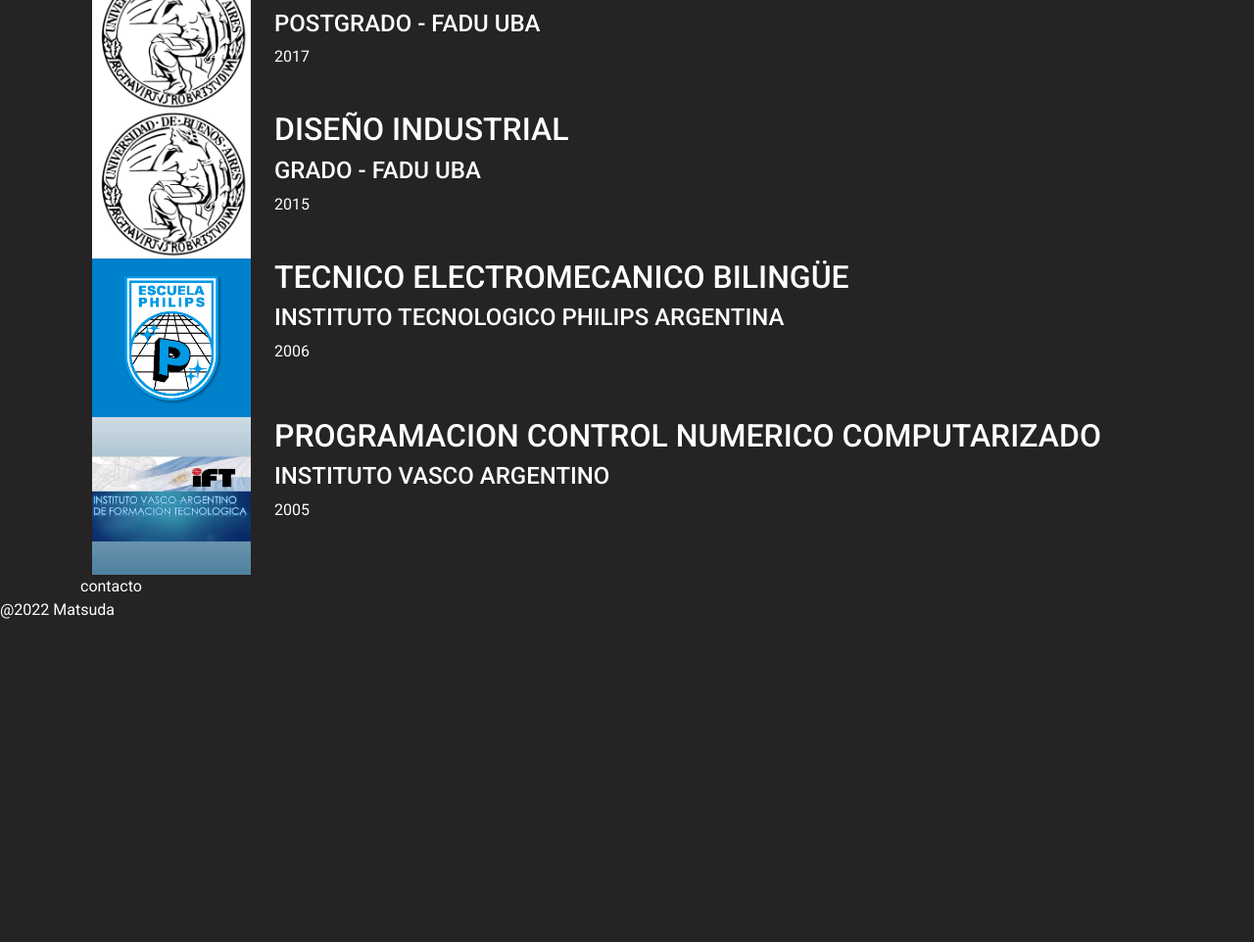
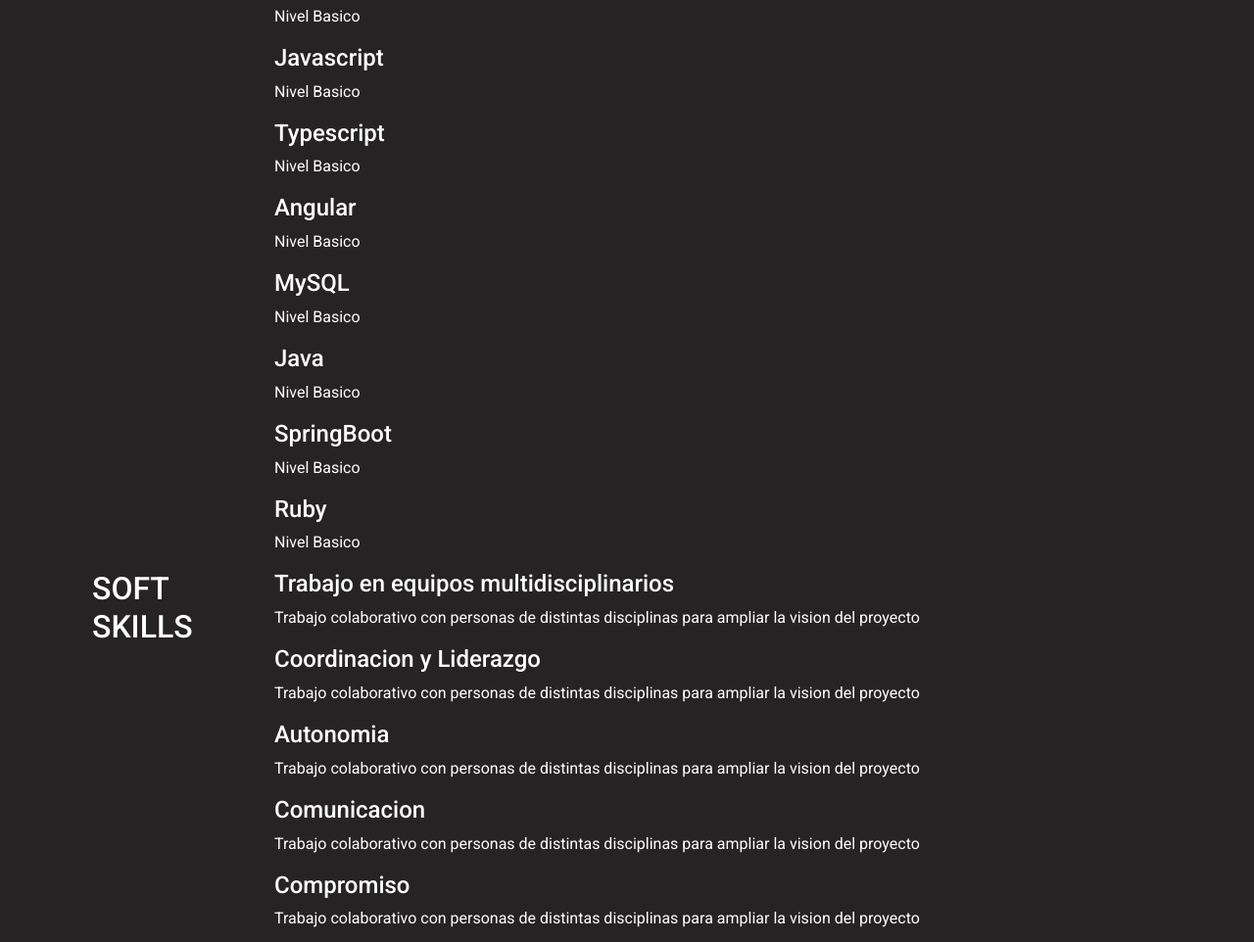
Before and after one commit to devQuebin/proyIntegrador_MatsudaKevin, a website: page index.html in a window 1280 px wide. Shown: the part 1743-2705 px from the top of the page at 98% size. Before the commit the page ends 2394 px from the top, so only its background shows below. Drawn offline with nearby package versions, Linux system fonts and the light colour scheme.

Commit message:
hard and soft skills
update de skills

```diff
--- a/index.html
+++ b/index.html
@@ -122,11 +122,60 @@
 <!--skills-->
 <div class="container">
   <section id="skills">
+    <h1>Skills</h1>
+    <div class="container">
+      <div class="row">
+          <div class="col-2">
+              <h2>HARD SKILLS</h2>
+          </div>
+          <div class="col">
+              <p class="h4">Paquete ADOBE</p>
+              <p>Nivel: Intermedio - Avanzado</p>
+              <p class="h4">HTML5</p>
+              <p>Nivel Basico</p>
+              <p class="h4">CSS + Bootstrap</p>
+              <p>Nivel Basico</p>
+              <p class="h4">Javascript</p>
+              <p>Nivel Basico</p>
+              <p class="h4">Typescript</p>
+              <p>Nivel Basico</p>
+              <p class="h4">Angular</p>
+              <p>Nivel Basico</p>
+              <p class="h4">MySQL</p>
+              <p>Nivel Basico</p>
+              <p class="h4">Java</p>
+              <p>Nivel Basico</p>
+              <p class="h4">SpringBoot</p>
+              <p>Nivel Basico</p>
+              <p class="h4">Ruby</p>
+              <p>Nivel Basico</p>
+          </div>
+      </div>
+    </div>
 
-skills
+        <div class="container">
+          <div class="row">
+              <div class="col-2">
+                  <h2>SOFT SKILLS</h2>
+              </div>
+              <div class="col">
+                  <p class="h4">Trabajo en equipos multidisciplinarios</p>
+                  <p>Trabajo colaborativo con personas de distintas disciplinas para ampliar la vision del proyecto</p>
+                  <p class="h4">Coordinacion y Liderazgo</p>
+                  <p>Trabajo colaborativo con personas de distintas disciplinas para ampliar la vision del proyecto</p>
+                  <p class="h4">Autonomia</p>
+                  <p>Trabajo colaborativo con personas de distintas disciplinas para ampliar la vision del proyecto</p>
+                  <p class="h4">Comunicacion</p>
+                  <p>Trabajo colaborativo con personas de distintas disciplinas para ampliar la vision del proyecto</p>
+                  <p class="h4">Compromiso</p>
+                  <p>Trabajo colaborativo con personas de distintas disciplinas para ampliar la vision del proyecto</p>
+              </div>
+          </div>
+          </div>
+  </section>
+  </div>
 
-hard Skills
-soft skills
+
   </section>
 </div>
 
@@ -206,6 +255,9 @@
   <section id="contacto">
 
 contacto
+mail
+linkedin
+github
   </section>
 </div>
 <footer>
```
